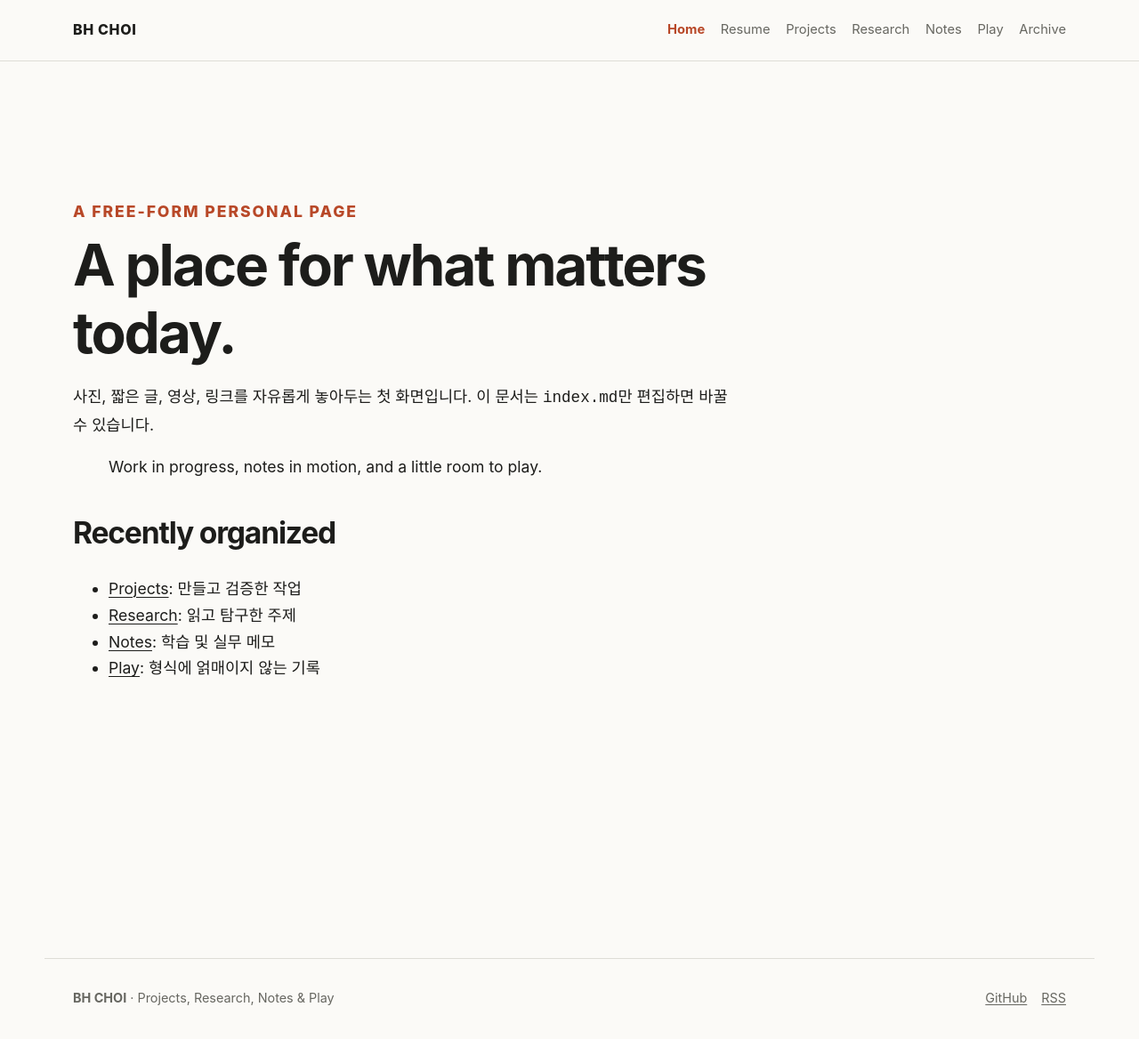
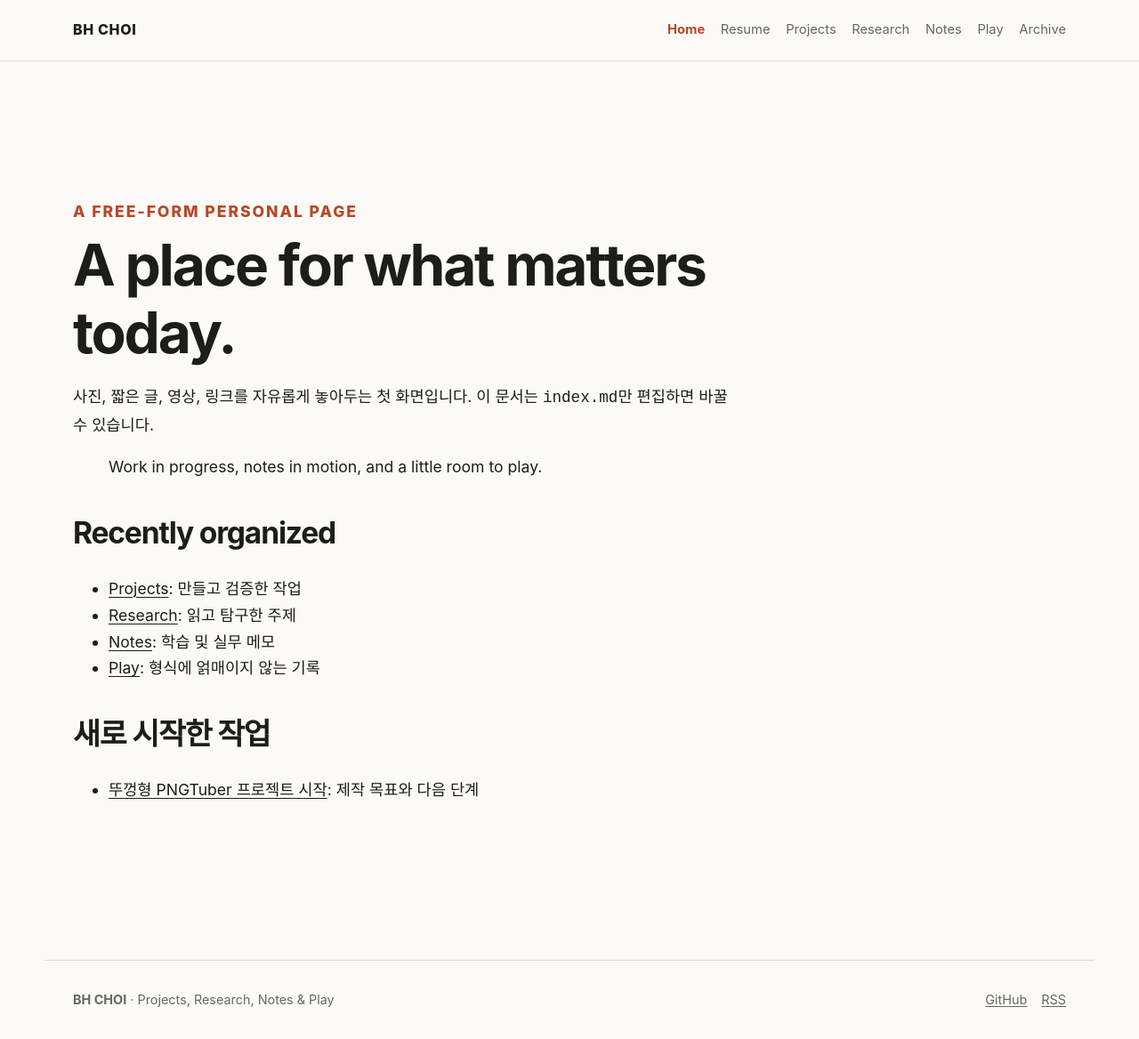
Before and after one commit to cbh456746/cbh456746.github.io, a Jekyll site: the page built from index.md, in a window 1280 px wide and 1168 px high. Shown: the whole window at 89% size. Built offline with Jekyll 4.4.1, drawn with Linux system fonts in a browser that asks for light colours.

Commit message:
docs: feature PNGTuber kickoff on home page

```diff
--- a/index.md
+++ b/index.md
@@ -24,3 +24,7 @@ or a video link/embed. Keep personal contact details on /resume/ instead.
 - [Research](/research/): 읽고 탐구한 주제
 - [Notes](/notes/): 학습 및 실무 메모
 - [Play](/play/): 형식에 얽매이지 않는 기록
+
+## 새로 시작한 작업
+
+- [뚜껑형 PNGTuber 프로젝트 시작](/play/repo-style-pngtuber-kickoff/): 제작 목표와 다음 단계
```
